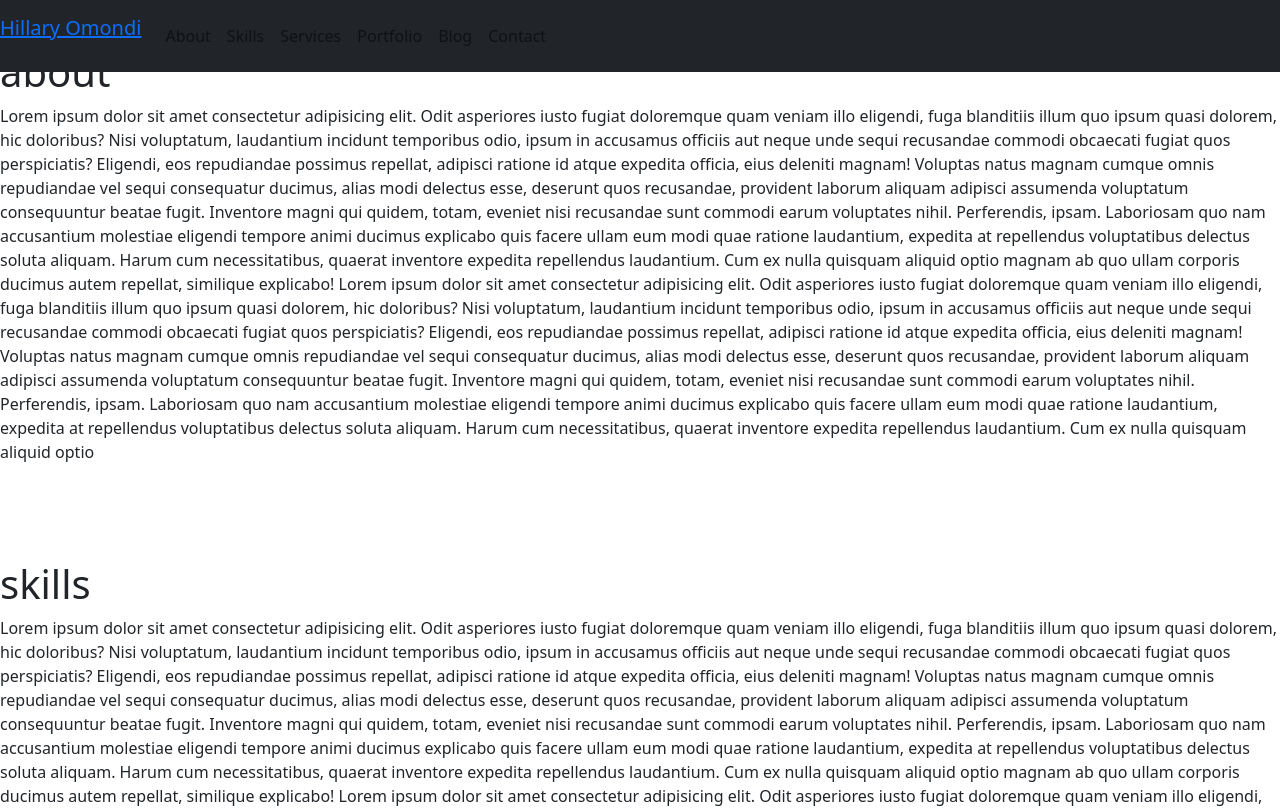
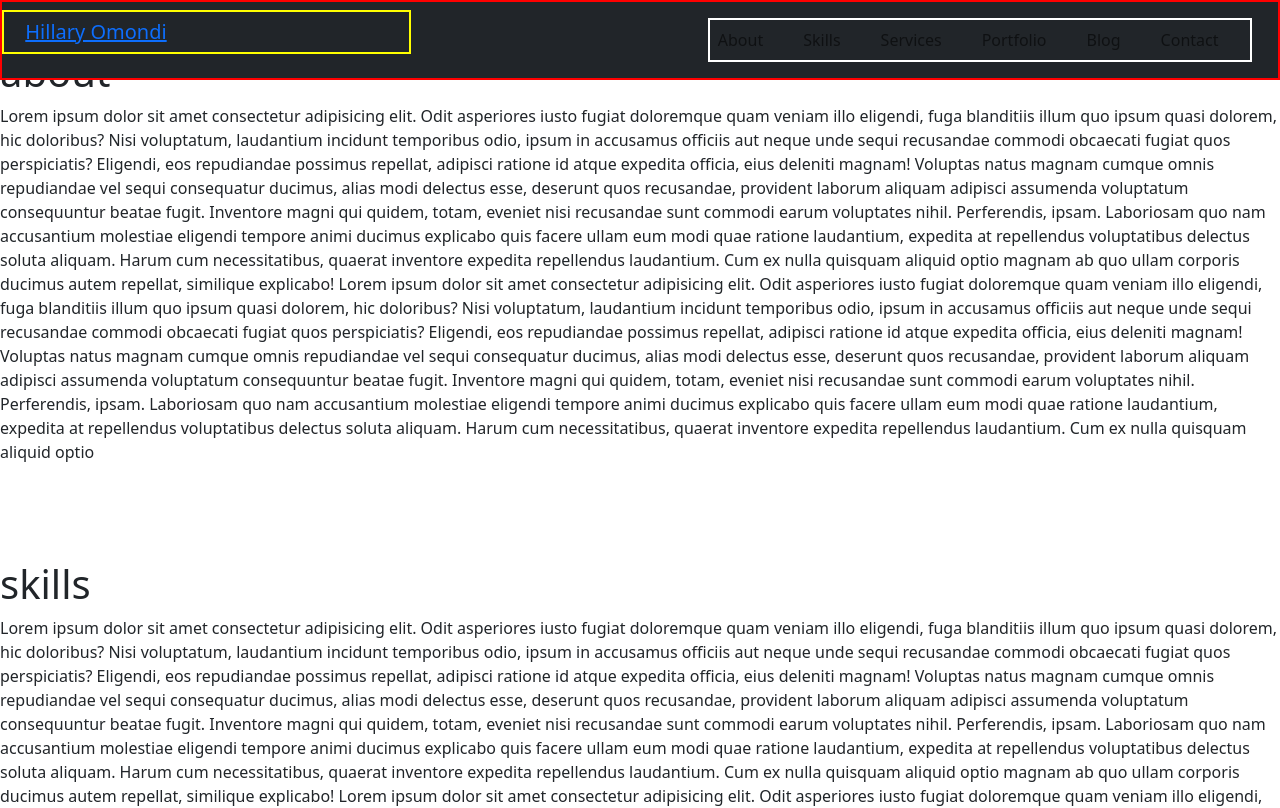
Before and after one commit to codegrann/personal-portfolio, a plain HTML site: page index.html in a window 1280 px wide. Shown: the top 808 px of the page. Drawn offline with nearby package versions, Linux system fonts and the light colour scheme; files whose address does not match are found by name.

Commit message:
spaced nav items

```diff
--- a/css/style.css
+++ b/css/style.css
@@ -0,0 +1,17 @@
+#navbar {
+  /* background: #e00606; */
+  border: 2px solid red;
+  display: grid;
+  grid-template-columns: 1fr 2fr;
+
+  /* justify-content: space-around; */
+}
+#navbar-brand {
+  border: 2px solid yellow;
+  padding-left: 5%;
+}
+#navbar-collapse-toggle {
+  border: 2px solid white;
+  justify-self: end;
+  margin-right: 3%;
+}
--- a/index.html
+++ b/index.html
@@ -19,7 +19,7 @@
       rel="stylesheet"
       href="https://cdn.jsdelivr.net/npm/bootstrap-icons@1.6.1/font/bootstrap-icons.css"
     />
-    <link rel="stylesheet" href="style.css" />
+    <link rel="stylesheet" href="css/style.css" />
   </head>
   <body
     data-bs-spy="scroll"
@@ -28,8 +28,8 @@
   >
     <!-- HEADER -->
     <header>
-      <div class="navbar navbar-expand-md fixed-top bg-dark">
-        <p class="navbar-brand">
+      <div class="navbar navbar-expand-md fixed-top bg-dark" id="navbar">
+        <p class="navbar-brand" id="navbar-brand">
           <a href="#" class="logo-text">Hillary Omondi</a>
         </p>
         <div class="navbar-collapse collapse" id="navbar-collapse-toggle">
@@ -37,23 +37,22 @@
             <li class="nav-item">
               <a href="#about" class="nav-link">About</a>
             </li>
-            <li class="nav-item">
+            <li class="nav-item mx-4">
               <a href="#skills" class="nav-link">Skills</a>
             </li>
             <li class="nav-item">
               <a href="#services" class="nav-link">Services</a>
             </li>
-            <li class="nav-item">
+            <li class="nav-item mx-4">
               <a href="#portfolio" class="nav-link">Portfolio</a>
             </li>
             <li class="nav-item"><a href="#blog" class="nav-link">Blog</a></li>
-            <li class="nav-item">
+            <li class="nav-item mx-4">
               <a href="contact" class="nav-link">Contact</a>
             </li>
           </ul>
         </div>
         <button
-          type="button"
           class="navbar-toggler collapsed"
           data-bs-toggle="collapse"
           data-bs-target="#navbar-collapse-toggle"
```
